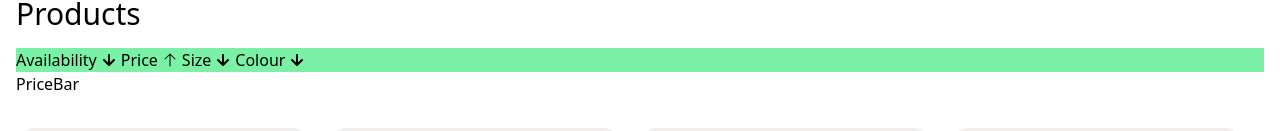
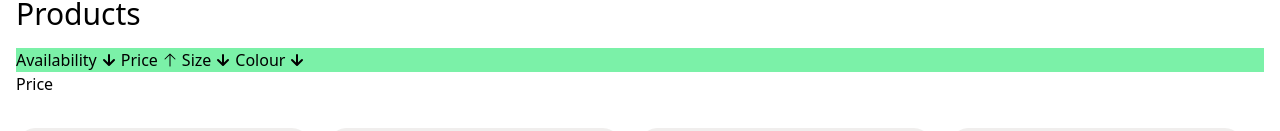
Before and after one commit to victorugs-dev/shopco, a React (Vite) app: page /shop-all in a window 1280 px wide. Both pictures are taken after a click on the button 169 px from the left and 242 px from the top of the page. Shown: the part 182-313 px from the top of the page. Built offline with nearby package versions, Linux system fonts and the light colour scheme.

Commit message:
working on the Color filter

```diff
--- a/src/pages/ShopAll.jsx
+++ b/src/pages/ShopAll.jsx
@@ -25,6 +25,18 @@ function ShopAll() {
     {id:"x-large", isChecked: false},
     {id:"xx-large", isChecked: false},
     {id:"xxx-large", isChecked: false},
+  ]);
+  const [currCheckedColors, setCurrCheckedColors] = useState([
+    {id: "green", isChecked: false},
+    {id: "red", isChecked: false},
+    {id: "yellow", isChecked: false},
+    {id: "orange", isChecked: false},
+    {id: "light-blue", isChecked: false},
+    {id: "dark-blue", isChecked: false},
+    {id: "purple", isChecked: false},
+    {id: "pink", isChecked: false},
+    {id: "white", isChecked: false},
+    {id: "black", isChecked: false},
   ]);
 
   const displayedProducts = useMemo(() => {
@@ -82,6 +94,19 @@ function ShopAll() {
     {id:"xxx-large", title:"XXX-Large"},
   ];
 
+  const colorOptions = [
+    {id: "green", title: "Green", hex: "#10B981"},
+    {id: "red", title: "Red", hex: "#EF4444"},
+    {id: "yellow", title: "Yellow", hex: "#F59E0B"},
+    {id: "orange", title: "Orange", hex: "#F97316",},
+    {id: "light-blue", title: "Light Blue", hex: "#38BDF8",},
+    {id: "dark-blue", title: "Dark Blue", hex: "#1D4ED8",},
+    {id: "purple", title: "Purple", hex: "#8B5CF6",},
+    {id: "pink", title: "Pink", hex: "#EC4899",},
+    {id: "white", title: "White",  hex: "#FFFFFF"},
+    {id: "black", title: "Black", hex: "#000000",},
+  ];
+
   // the dropDown will lose focus if we click something aside from the current dropdown
   // useRef to capture the item that was clicked
   // event listener for click for anything not equal to the  current dropdown
@@ -125,9 +150,7 @@ function ShopAll() {
 
   function PriceBar(){
     return (
-      <div>PriceBar
-
-      </div>
+     <div>Price</div>
     );
   }
 
@@ -152,19 +175,144 @@ function ShopAll() {
               })
             }
           />
-          <label htmlFor={size.id}>{size.title}
-            {/* ({size.id === "inStock" ? productsInStock.length : productsOutOfStock.length}) */}
-          </label>
+          <label htmlFor={size.id}>{size.title}</label>
         </div>
       )}
-
       </div>
     );
   }
 
-  function ColourBar(){
+  const handleColorChange = (event, colorId) => {
+    // const newColor =
+      console.log("colorId", colorId)
+
+      setCurrCheckedColors(prevCheckedColor =>
+      prevCheckedColor.map(color => color.id === colorId ? {...color, isChecked: !color.isChecked} : color)
+    )
+  }
+
+  function ColorBar(){
+    // const colorPrimary = color.hex; // Background circle color
+    // const color.hex = color.hex; // Background circle color
+    // const checkmarkColor = isSuccess ? "#FFFFFF" : "#FF0000"; // Conditional color
+
+    // return (
+    //   <svg xmlns="http://www.w3.org/2000/svg" width="20" height="20" viewBox="0 0 24 24">
+    //     {/* Circle Path */}
+    //     <path
+          // fill={colorPrimary}
+          // fill={color.hex}
+    //       stroke="black"
+    //       d="M22 12c0 5.523-4.477 10-10 10S2 17.523 2 12S6.477 2 12 2s10 4.477 10 10"
+    //     />
+
+    //     {/* Checkmark Path */}
+    //     <path
+    //       fill={checkmarkColor}
+    //       d="m16.03 8.97a.75.75 0 0 1 0 1.06l-5 5a.75.75 0 0 1-1.06 0l-2-2a.75.75 0 1 1 1.06-1.06l1.47 1.47l2.235-2.235L14.97 8.97a.75.75 0 0 1 1.06 0"
+    //     />
+    //   </svg>
+    // );
+
     return (
-      <div>ColourBar
+     <div className='flex gap-x-2 mt-4 bg-amber-800 w-fit '>{colorOptions.map((color) =>
+        <div
+          key={color.id}
+
+        >
+          {/* <input
+          type="checkbox"
+          name=""
+          id=""
+        /> */}
+        <button
+          className='cursor-pointer '
+         onClick={(e) => handleColorChange(e, color.id)}
+
+        >
+          {/* <svg xmlns="http://www.w3.org/2000/svg" width="50" height="50" viewBox="0 0 16 16"><path fill={color.hex} stroke={color === outfitColor && 'black'} strokeWidth='2' fill-rule="evenodd" d="M8 15A7 7 0 1 0 8 1a7 7 0 0 0 0 14" clip-rule="evenodd" /></svg> */}
+          {/* <svg xmlns="http://www.w3.org/2000/svg" width="20" height="20" viewBox="0 0 16 16"><path fill={color.hex} stroke={'black'} strokeWidth='2' fill-rule="evenodd" d="M8 15A7 7 0 1 0 8 1a7 7 0 0 0 0 14" clip-rule="evenodd" /></svg> */}
+
+
+          {/* <svg xmlns="http://www.w3.org/2000/svg" width="20" height="20" viewBox="0 0 24 24"><path fill={color.hex} stroke={'black'} fill-rule="evenodd" d="M22 12c0 5.523-4.477 10-10 10S2 17.523 2 12S6.477 2 12 2s10 4.477 10 10m-5.97-3.03a.75.75 0 0 1 0 1.06l-5 5a.75.75 0 0 1-1.06 0l-2-2a.75.75 0 1 1 1.06-1.06l1.47 1.47l2.235-2.235L14.97 8.97a.75.75 0 0 1 1.06 0" clip-rule="evenodd"/></svg> */}
+
+
+
+          {(() => {
+            // const colorPrimary = color.hex; // Background circle color
+            // const checkmarkColor = isSuccess ? "#FFFFFF" : "#FF0000"; // Conditional color
+            // const checkmarkColor = isSuccess ? "#FFFFFF" : "#FF0000"; // Conditional color
+            // const checkmarkColor = currCheckedColors.some(currCheckedColor => {
+            //   const isMatch = currCheckedColor.id === color.id && currCheckedColor.isChecked
+
+            //   console.log("isMatch", isMatch)
+
+            //   return isMatch
+            // // }) ? "#FFFFFF" : color.hex
+            // }) ? {(() => {
+            //     if(color.id === 'white'){
+            //     return "#FF0000"
+            //   }else if(color.id === 'black'){
+            //     return '#FFFFFF'
+            //   }else{
+            //     return '#FFFFFF'
+            //   }
+
+            // })()} : color.hex
+
+            const checkmarkColor = () => {
+              const isChecked = currCheckedColors.some(currCheckedColor => {
+                  currCheckedColor === color.id && currCheckedColor.isChecked
+
+                  return isChecked
+                }
+              );
+
+              if(color.id === 'black'){
+                console.log
+                return isChecked && '#FFFFFF'
+
+              }else if( color.id === 'white'){
+                return isChecked && "#FF0000"
+              } else{
+                return "#FF0000"
+              }
+
+              // return markedColor;
+            };
+
+
+            return (
+              //  <button
+              //  onClick={(e) => handleColorChange(e, color.id)}
+              // >
+              <svg xmlns="http://www.w3.org/2000/svg" width="20" height="20" viewBox="0 0 24 24">
+                {/* Circle Path */}
+                <path
+                  // fill={colorPrimary}
+                  fill={color.hex}
+                  stroke="black"
+                  d="M22 12c0 5.523-4.477 10-10 10S2 17.523 2 12S6.477 2 12 2s10 4.477 10 10"
+                />
+
+                {/* Checkmark Path */}
+                <path
+                  fill={checkmarkColor}
+                  // fill={'#FF0000'}
+                  // fill={color.hex}
+                  d="m16.03 8.97a.75.75 0 0 1 0 1.06l-5 5a.75.75 0 0 1-1.06 0l-2-2a.75.75 0 1 1 1.06-1.06l1.47 1.47l2.235-2.235L14.97 8.97a.75.75 0 0 1 1.06 0"
+                />
+              </svg>//</button>
+            )
+          })()}
+
+
+
+
+        {/* <label htmlFor={color.id}>{color.title}</label> */}
+        </button>
+        </div>
+      )}
 
       </div>
     );
@@ -227,33 +375,13 @@ function ShopAll() {
                 <SizeBar />
               )}
               {activeDropdown === "Colour" && (
-                <ColourBar />
+                <ColorBar />
               )}
 
               </div>
             </div>
-
-          {/* <div> */}
-            {/* <label htmlFor="availability">Filter:</label>
-            <select name="availability" id="availability">
-              <option value={'none'} disabled selected> Availability </option>
-            </select>
-
-            <select name="price" id="price">Price
-              <option value={'none'} disabled selected>Price</option>
-            </select>
-            <select name="size" id="size">
-              <option value={'none'} disabled selected>Size</option>
-            </select>
-            <select name="colour" id="colour">
-              <option value={'none'} disabled selected>Colour</option>
-            </select> */}
-
-          {/* </div> */}
         </div>
-
       </div>
-
     {/* product Card  */}
       <div className='w-full'>
         <div className='flex gap-1'>
```
